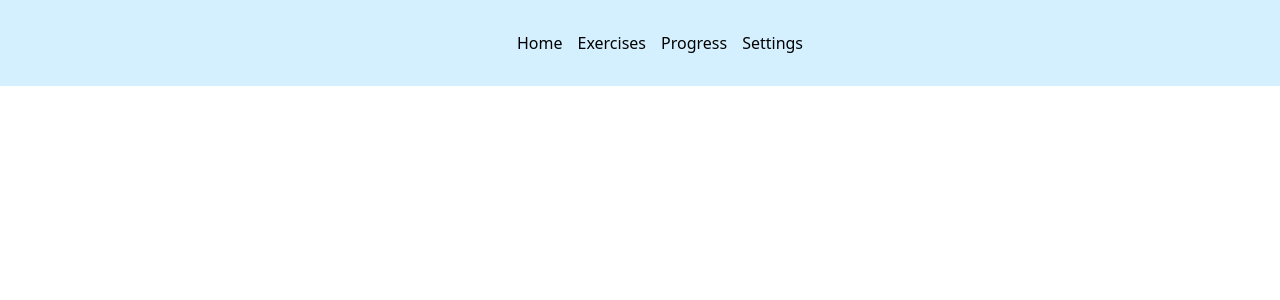
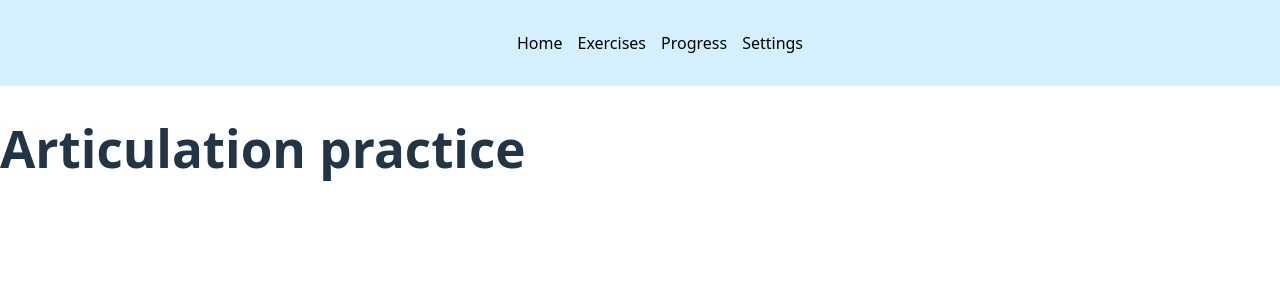
Before and after one commit to SonjiaD/cmdf2025, a React (Vite) app: page /articulation in a window 1280 px wide. Shown: the top 300 px of the page. Built offline with nearby package versions, Linux system fonts and the light colour scheme.

Commit message:
added exercise pages

```diff
--- a/src/App.jsx
+++ b/src/App.jsx
@@ -6,6 +6,10 @@ import Home from "./pages/Home";
 import Exercises from "./pages/Exercises";
 import Settings from "./pages/Settings";
 import Progress from "./pages/Progress";
+import Articulation from "./pages/Categories/Articulation";
+import Fluency from "./pages/Categories/Fluency";
+import Speaking from "./pages/Categories/Speaking";
+import Understanding from "./pages/Categories/Understanding";
 
 function App() {
   return (
@@ -16,6 +20,10 @@ function App() {
         <Route path="/exercises" element={<Exercises />} />
         <Route path="/progress" element={<Progress />} />
         <Route path="/settings" element={<Settings />} />
+        <Route path="/articulation" element={<Articulation />} />
+        <Route path="/fluency" element={<Fluency />} />
+        <Route path="/speaking" element={<Speaking />} />
+        <Route path="/understanding" element={<Understanding />} />
       </Routes>
     </BrowserRouter>
   );
--- /dev/null
+++ b/src/pages/Categories/Articulation.jsx
@@ -0,0 +1,11 @@
+import React from "react";
+
+function Articulation() {
+    return (
+        <div>
+          <h1>Articulation practice</h1>
+        </div>
+    );
+}
+
+export default Articulation;
--- /dev/null
+++ b/src/pages/Categories/Speaking.jsx
@@ -0,0 +1,11 @@
+import React from "react";
+
+function Speaking() {
+    return (
+        <div>
+          <h1>Speaking practice</h1>
+        </div>
+    );
+}
+
+export default Speaking;
--- /dev/null
+++ b/src/pages/Categories/Understanding.jsx
@@ -0,0 +1,11 @@
+import React from "react";
+
+function Understanding() {
+    return (
+        <div>
+          <h1>Understanding practice</h1>
+        </div>
+    );
+}
+
+export default Understanding;
--- a/src/pages/Exercises.jsx
+++ b/src/pages/Exercises.jsx
@@ -1,21 +1,18 @@
 import React from "react";
-import { Link } from "react-router-dom";
-import Fluency from "./Fluency";
+import { useNavigate, Link } from "react-router-dom";
 
 function Exercises() {
-  function handleClick() {
-    console.log('clicked!');
-  }
+  const navigate = useNavigate();
 
   return <>
     <h3>What would you like to work on today?</h3>
     <div className="board-row">
-        <button className="square">Articulation</button>
-        <button className="square">Fluency</button>
+        <button onClick={() => navigate("/articulation")}>Articulation</button>
+        <button onClick={() => navigate("/fluency")}>Fluency</button>
       </div>
       <div className="board-row">
-        <button className="square">Speaking</button>
-        <button className="square">Understanding</button>
+        <button onClick={() => navigate("/speaking")}>Speaking</button>
+        <button onClick={() => navigate("/understanding")}>Understanding</button>
       </div>
     </>;
 }
```
Also changed, not shown: src/pages/Categories/Fluency.jsx (renamed from src/pages/Fluency.jsx).
